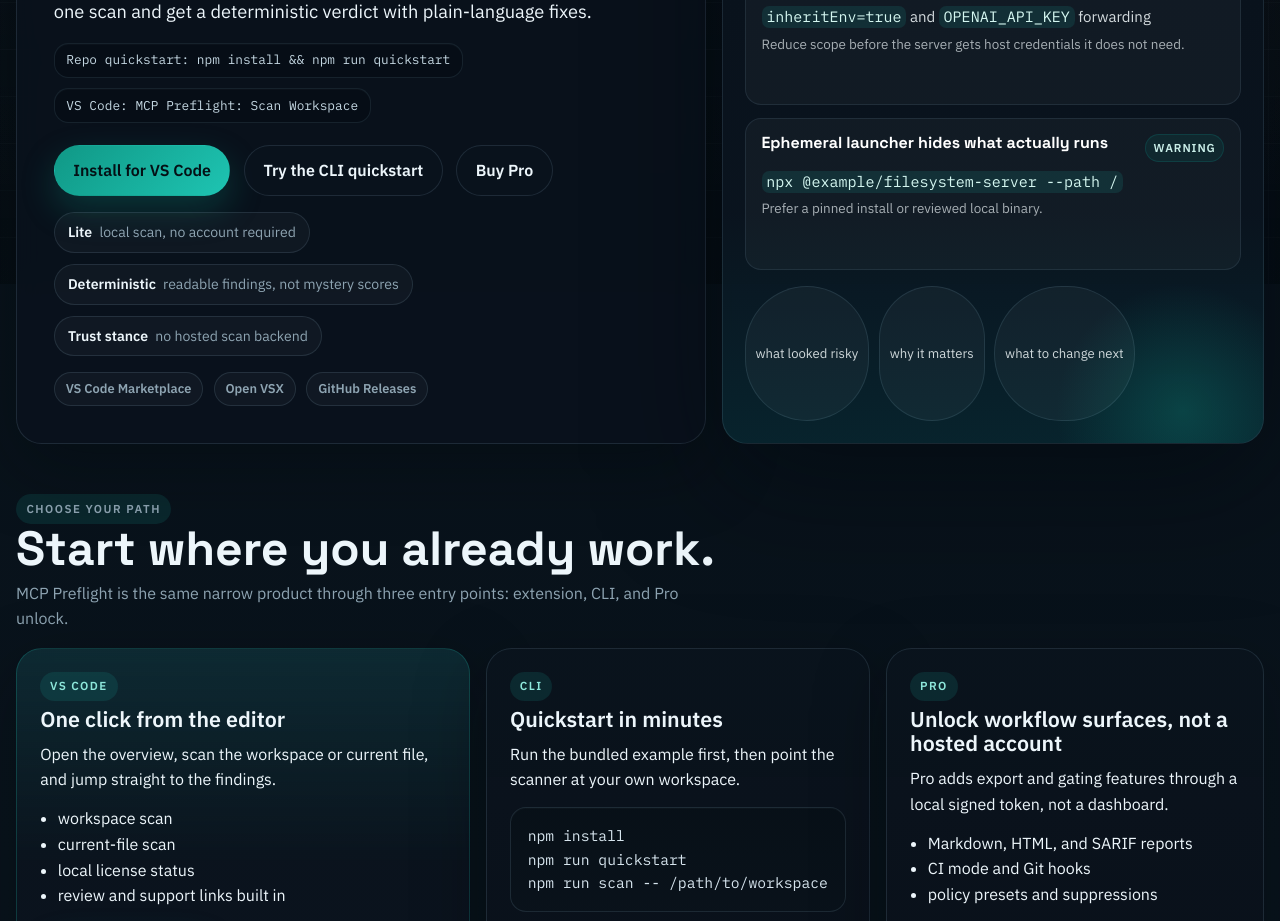
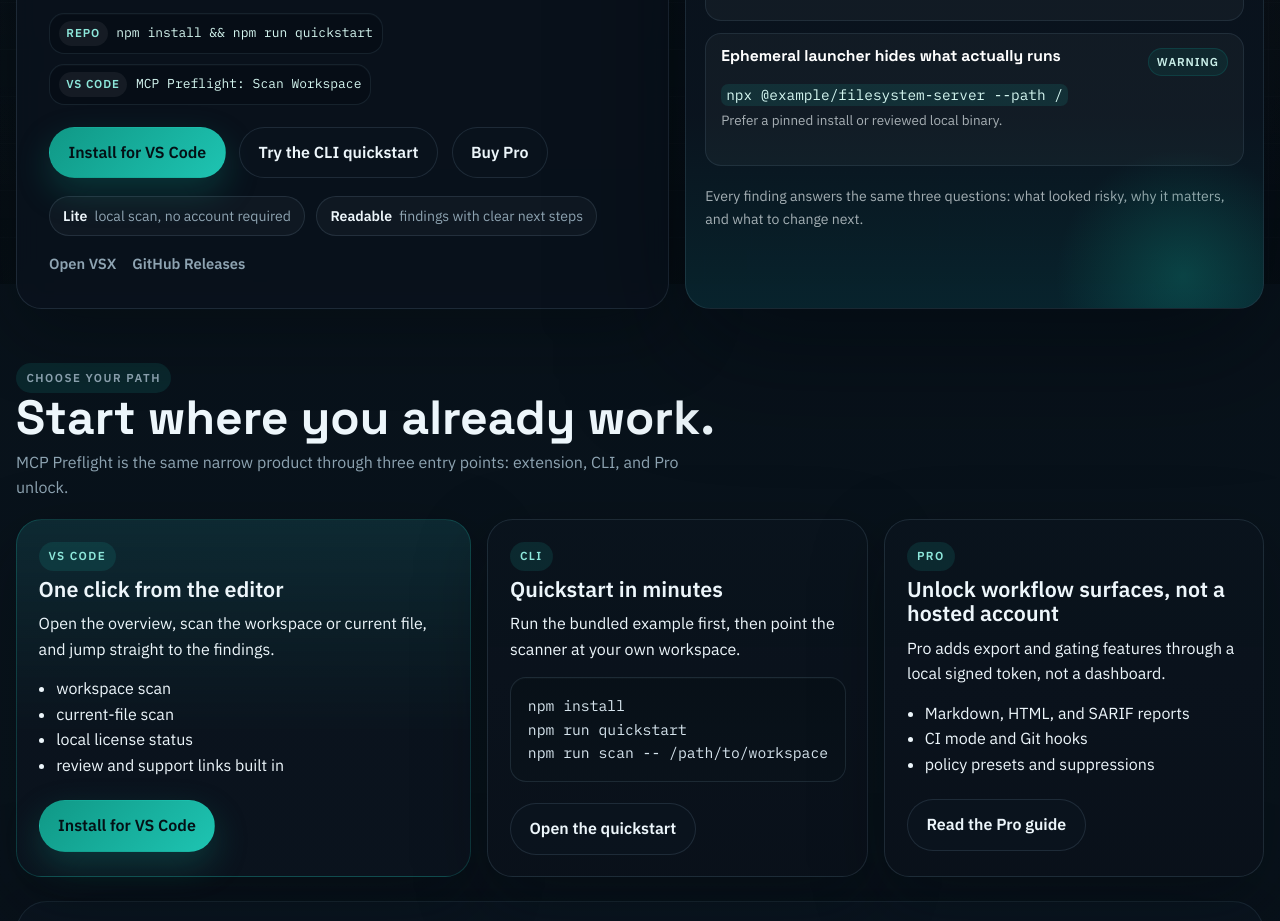
Before and after one commit to TimesAndPlaces/mcp-preflight, a website: page site/index.html in a window 1280 px wide. Shown: the part 516-1437 px from the top of the page. Drawn offline with Linux system fonts and the light colour scheme.

Commit message:
Tighten site layout after screenshot review

```diff
--- a/site/index.html
+++ b/site/index.html
@@ -6,7 +6,7 @@
   <title>MCP Preflight | Check an MCP server before you trust it</title>
   <meta name="description" content="MCP Preflight is a local-first MCP security scanner for configs, prompts, and repo manifests.">
   <link rel="canonical" href="https://mcppreflight.com/">
-  <link rel="stylesheet" href="/styles.css?v=20260308-4">
+  <link rel="stylesheet" href="/styles.css?v=20260308-5">
   <link rel="icon" href="/favicon.svg" type="image/svg+xml">
 </head>
 <body>
@@ -35,9 +35,15 @@
           <p class="kicker">Local-first MCP preflight</p>
           <h1>Check an MCP server <span class="highlight">before you trust it.</span></h1>
           <p class="lead">Before you run a new MCP server or ship an agent workflow, run one scan and get a deterministic verdict with plain-language fixes.</p>
-          <div class="hero-command-row">
-            <span class="prompt-chip">Repo quickstart: npm install && npm run quickstart</span>
-            <span class="prompt-chip">VS Code: MCP Preflight: Scan Workspace</span>
+          <div class="hero-route-list">
+            <div class="hero-route">
+              <span>Repo</span>
+              <code>npm install && npm run quickstart</code>
+            </div>
+            <div class="hero-route">
+              <span>VS Code</span>
+              <code>MCP Preflight: Scan Workspace</code>
+            </div>
           </div>
           <div class="action-row">
             <a class="button" href="https://marketplace.visualstudio.com/items?itemName=mcp-preflight.mcp-preflight-vscode">Install for VS Code</a>
@@ -46,13 +52,11 @@
           </div>
           <div class="status-row">
             <span class="pill"><strong>Lite</strong> local scan, no account required</span>
-            <span class="pill"><strong>Deterministic</strong> readable findings, not mystery scores</span>
-            <span class="pill"><strong>Trust stance</strong> no hosted scan backend</span>
+            <span class="pill"><strong>Readable</strong> findings with clear next steps</span>
           </div>
-          <div class="channel-row">
-            <span class="channel-pill">VS Code Marketplace</span>
-            <span class="channel-pill">Open VSX</span>
-            <span class="channel-pill">GitHub Releases</span>
+          <div class="hero-links">
+            <a href="https://open-vsx.org/extension/mcp-preflight/mcp-preflight-vscode">Open VSX</a>
+            <a href="https://github.com/TimesAndPlaces/mcp-preflight/releases">GitHub Releases</a>
           </div>
         </article>
         <aside class="hero-side">
@@ -84,11 +88,7 @@
                 <small>Prefer a pinned install or reviewed local binary.</small>
               </article>
             </div>
-            <div class="decision-footer">
-              <span class="scan-tag">what looked risky</span>
-              <span class="scan-tag">why it matters</span>
-              <span class="scan-tag">what to change next</span>
-            </div>
+            <p class="decision-note">Every finding answers the same three questions: what looked risky, why it matters, and what to change next.</p>
           </section>
         </aside>
       </div>
--- a/site/styles.css
+++ b/site/styles.css
@@ -32,6 +32,7 @@ html {
 body {
   margin: 0;
   min-height: 100vh;
+  overflow-x: hidden;
   position: relative;
   color: var(--ink);
   font-family: "IBM Plex Sans", sans-serif;
@@ -51,8 +52,8 @@ body::before {
   opacity: 1;
   background:
     linear-gradient(180deg, rgba(4, 10, 15, 0) 0%, rgba(4, 10, 15, 0.55) 100%),
-    repeating-linear-gradient(90deg, transparent 0 46px, rgba(142, 164, 178, 0.055) 46px 47px),
-    repeating-linear-gradient(0deg, transparent 0 46px, rgba(142, 164, 178, 0.055) 46px 47px);
+    repeating-linear-gradient(90deg, transparent 0 46px, rgba(142, 164, 178, 0.03) 46px 47px),
+    repeating-linear-gradient(0deg, transparent 0 46px, rgba(142, 164, 178, 0.03) 46px 47px);
 }
 
 body::after {
@@ -214,7 +215,7 @@ pre {
 }
 
 .hero-grid {
-  grid-template-columns: minmax(0, 1.12fr) minmax(21rem, 0.88fr);
+  grid-template-columns: minmax(0, 1.06fr) minmax(22rem, 0.94fr);
 }
 
 .hero-copy,
@@ -244,11 +245,11 @@ pre {
 }
 
 .hero-copy {
-  padding: 2rem;
+  padding: 1.85rem;
 }
 
 .home-hero .hero-copy {
-  padding: 2.3rem;
+  padding: 2rem;
 }
 
 .kicker,
@@ -278,7 +279,9 @@ pre {
 }
 
 .hero h1 {
-  font-size: clamp(3rem, 7vw, 5.5rem);
+  font-size: clamp(2.9rem, 6.2vw, 5rem);
+  letter-spacing: -0.04em;
+  max-width: 11ch;
 }
 
 .page-title h1 {
@@ -297,27 +300,64 @@ pre {
   font-size: 1.14rem;
 }
 
-.hero-command-row {
+.hero-route-list {
   display: flex;
   gap: 0.65rem;
   flex-wrap: wrap;
   margin-top: 1rem;
 }
 
-.prompt-chip {
+.hero-route {
   display: inline-flex;
   align-items: center;
+  gap: 0.55rem;
+  max-width: 100%;
   min-height: 2.2rem;
-  padding: 0.48rem 0.72rem;
-  border-radius: 0.9rem;
+  padding: 0.42rem 0.56rem;
+  border-radius: 0.95rem;
   border: 1px solid rgba(138, 182, 204, 0.12);
   background: rgba(4, 10, 15, 0.34);
   color: #c5d8e3;
-  font-family: "IBM Plex Mono", monospace;
-  font-size: 0.8rem;
-  line-height: 1.35;
   box-shadow: inset 0 1px 0 rgba(255, 255, 255, 0.02);
-  white-space: nowrap;
+}
+
+.hero-route span {
+  display: inline-flex;
+  align-items: center;
+  padding: 0.22rem 0.46rem;
+  border-radius: 999px;
+  background: rgba(255, 255, 255, 0.06);
+  color: #8de7db;
+  font-size: 0.72rem;
+  font-weight: 700;
+  letter-spacing: 0.08em;
+  text-transform: uppercase;
+}
+
+.hero-route code {
+  overflow-wrap: anywhere;
+  background: transparent;
+  padding: 0;
+  color: #d5f7f1;
+  font-size: 0.81rem;
+}
+
+.hero-links {
+  display: flex;
+  gap: 1rem;
+  flex-wrap: wrap;
+  margin-top: 1rem;
+}
+
+.hero-links a {
+  color: var(--ink-soft);
+  font-size: 0.92rem;
+  font-weight: 600;
+  text-decoration: none;
+}
+
+.hero-links a:hover {
+  color: var(--ink);
 }
 
 .highlight {
@@ -378,7 +418,7 @@ pre {
   display: flex;
   gap: 0.7rem;
   flex-wrap: wrap;
-  margin-top: 1rem;
+  margin-top: 1.1rem;
 }
 
 .channel-row {
@@ -427,7 +467,7 @@ pre {
   display: grid;
   gap: 1rem;
   height: 100%;
-  padding: 1.35rem;
+  padding: 1.2rem;
   border-radius: var(--radius-xl);
   border: 1px solid rgba(138, 182, 204, 0.14);
   color: #eef5f7;
@@ -450,11 +490,11 @@ pre {
 
 .decision-list {
   display: grid;
-  gap: 0.8rem;
+  gap: 0.75rem;
 }
 
 .decision-item {
-  padding: 0.95rem 1rem;
+  padding: 0.9rem 0.95rem;
   border-radius: 1rem;
   border: 1px solid rgba(138, 182, 204, 0.12);
   background: rgba(255, 255, 255, 0.035);
@@ -470,7 +510,7 @@ pre {
 .decision-item strong {
   color: #fff;
   font-family: "Space Grotesk", sans-serif;
-  font-size: 1rem;
+  font-size: 0.98rem;
   line-height: 1.1;
 }
 
@@ -482,9 +522,9 @@ pre {
 }
 
 .decision-item p {
-  margin: 0.55rem 0 0.25rem;
+  margin: 0.48rem 0 0.2rem;
   color: rgba(238, 245, 247, 0.88);
-  font-size: 0.94rem;
+  font-size: 0.9rem;
 }
 
 .decision-item small {
@@ -518,10 +558,10 @@ pre {
   border: 1px solid rgba(13, 123, 114, 0.28);
 }
 
-.decision-footer {
-  display: flex;
-  gap: 0.6rem;
-  flex-wrap: wrap;
+.decision-note {
+  margin: 0.2rem 0 0;
+  color: rgba(238, 245, 247, 0.68);
+  font-size: 0.88rem;
 }
 
 .scan-window {
@@ -656,7 +696,7 @@ pre {
 }
 
 .section {
-  padding: 1.2rem 0;
+  padding: 1.45rem 0;
 }
 
 .section-head {
@@ -664,7 +704,7 @@ pre {
   align-items: end;
   justify-content: space-between;
   gap: 1rem;
-  margin-bottom: 1rem;
+  margin-bottom: 1.15rem;
 }
 
 .section-head h2 {
@@ -755,7 +795,7 @@ pre {
 .path-card,
 .signal-card,
 .finding-frame {
-  padding: 1.45rem;
+  padding: 1.35rem;
 }
 
 .path-card.featured {
@@ -1062,7 +1102,8 @@ pre {
   .action-row,
   .link-row,
   .channel-row,
-  .hero-command-row {
+  .hero-route-list,
+  .hero-links {
     flex-direction: column;
     align-items: stretch;
   }
@@ -1082,7 +1123,12 @@ pre {
     width: 100%;
   }
 
-  .prompt-chip {
+  .hero-route {
+    align-items: flex-start;
+    flex-direction: column;
+  }
+
+  .hero-route code {
     white-space: normal;
   }
 
```
Also changed, not shown: site/404.html (+1 -1 lines), site/example-report/index.html (+1 -1 lines), site/guides/index.html (+1 -1 lines), site/privacy/index.html (+1 -1 lines), site/pro/index.html (+1 -1 lines), site/rules/index.html (+1 -1 lines), site/security/index.html (+1 -1 lines).
